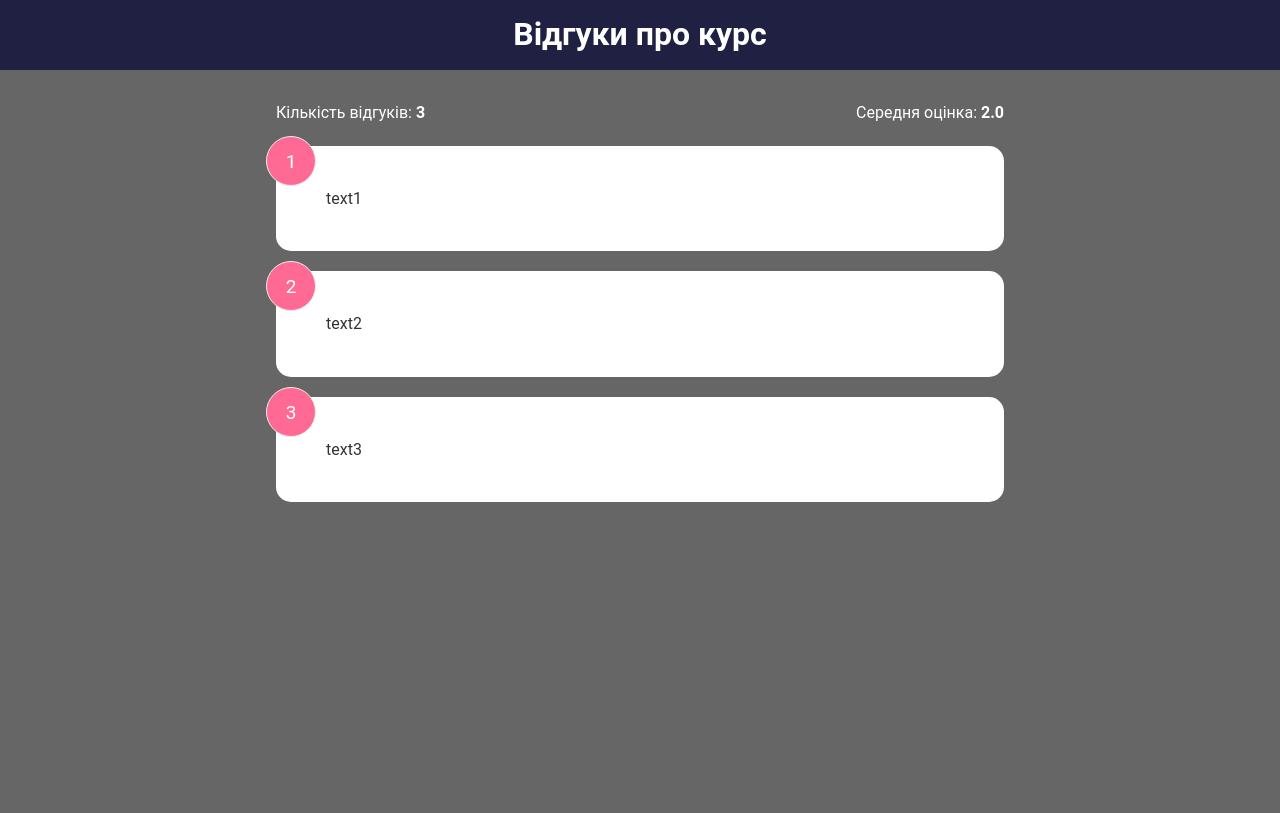
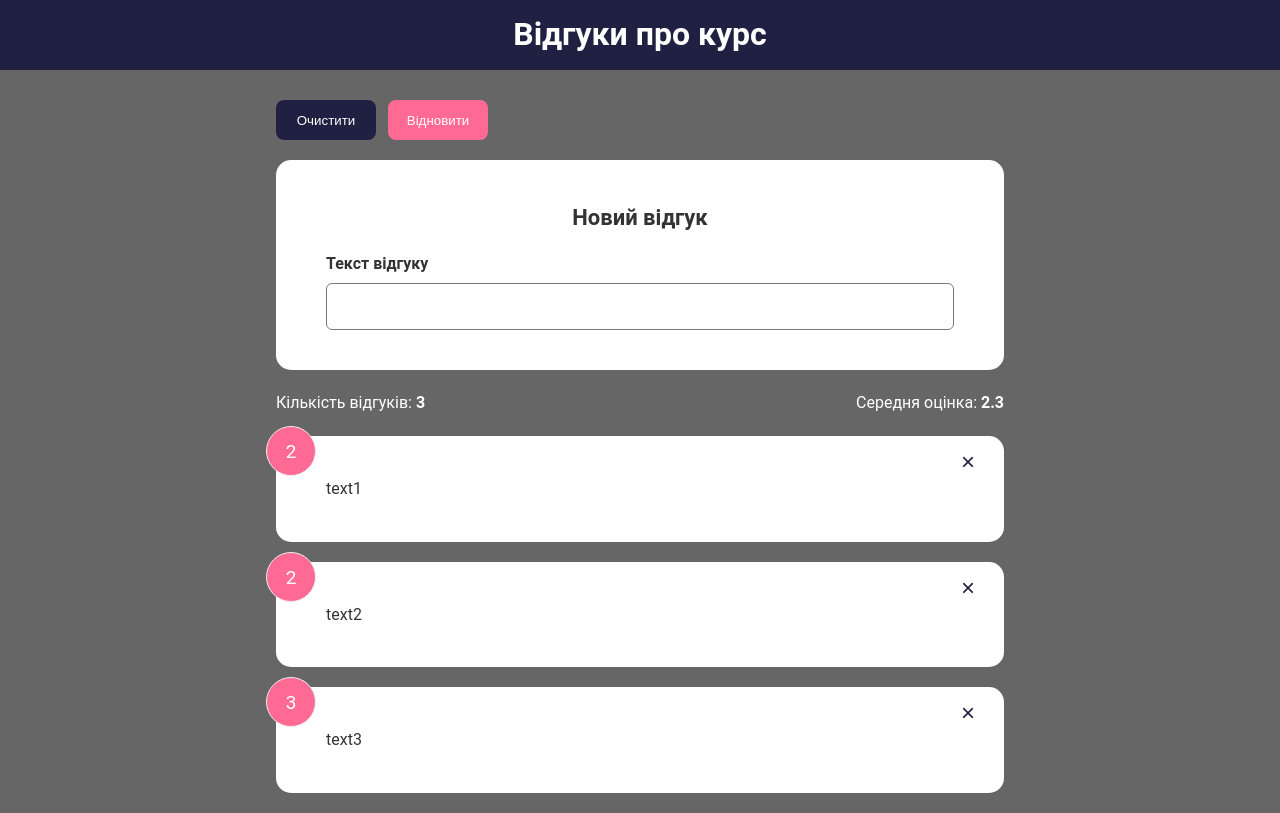
Before and after one commit to Volodymyr-Kovdrysh/frontend-2026, a React (Vite) app: page / in a window 1280 px wide. Built offline with nearby package versions, Linux system fonts and the light colour scheme.

Commit message:
Кінець лекції №4

```diff
--- a/src/App.jsx
+++ b/src/App.jsx
@@ -3,15 +3,53 @@ import list from "./data/FeedbackData.js";
 import FeedBackList from "./components/FeedBackList.jsx";
 import FeedBackStat from "./components/FeedBackStat.jsx";
 import Header from "./components/Header.jsx";
+import FeedBackForm from "./components/FeedBackForm.jsx";
 
 function App() {
-  const [feedbacks] = useState(list);
+  const [feedbacks, setFeedbacks] = useState(list);
+
+  const handleDelete = (id) => {
+    if (!window.confirm("Видалити цей відгук??")) {
+      return;
+    }
+    setFeedbacks((prev) => prev.filter((obj) => obj.id !== id));
+  };
+  const clearFeedbacks = () => {
+    if (!window.confirm("Очистити всі відгуки?")) {
+      return;
+    }
+    setFeedbacks([]);
+  };
+  const resetFeedbacks = () => {
+    setFeedbacks(list);
+  };
   return (
     <>
       <Header />
       <main className="container">
+        <div
+          className="feedback-actions"
+          role="group"
+          aria-label="Дії зі списком"
+        >
+          <button
+            type="button"
+            className="btn btn-primary"
+            onClick={clearFeedbacks}
+          >
+            Очистити
+          </button>
+          <button
+            type="button"
+            className="btn btn-secondary"
+            onClick={resetFeedbacks}
+          >
+            Відновити
+          </button>
+        </div>
+        <FeedBackForm />
         <FeedBackStat feedbacks={feedbacks} />
-        <FeedBackList feedbacks={feedbacks} />
+        <FeedBackList feedbacks={feedbacks} onDelete={handleDelete} />
       </main>
     </>
   );
--- /dev/null
+++ b/src/components/FeedBackForm.jsx
@@ -0,0 +1,24 @@
+import { useState } from "react";
+import Card from "../shared/Card.jsx";
+
+const FeedBackForm = () => {
+  const [text, setText] = useState("");
+  return (
+    <Card>
+      <div className="feedback-form">
+        <h2>Новий відгук</h2>
+        <div className="form-field">
+          <label htmlFor="feedback-text">Текст відгуку</label>
+          <input
+            id="feedback-text"
+            type="text"
+            value={text}
+            onChange={(event) => setText(event.target.value)}
+          />
+        </div>
+      </div>
+    </Card>
+  );
+};
+
+export default FeedBackForm;
--- a/src/components/FeedBackItem.jsx
+++ b/src/components/FeedBackItem.jsx
@@ -1,8 +1,18 @@
 import Card from "../shared/Card.jsx";
 
-const FeedBackItem = ({ feedback }) => {
+const FeedBackItem = ({ feedback, onDelete }) => {
   return (
     <Card>
+      <button
+        type="button"
+        className="close"
+        aria-label={`Видалити відгук: ${feedback.text}`}
+        onClick={() => {
+          onDelete(feedback.id);
+        }}
+      >
+        ×
+      </button>
       <div className="text-display">{feedback.text}</div>
       <div className="num-display">{feedback.rating}</div>
     </Card>
--- a/src/components/FeedBackList.jsx
+++ b/src/components/FeedBackList.jsx
@@ -1,5 +1,5 @@
 import FeedBackItem from "./FeedBackItem.jsx";
-const FeedBackList = ({ feedbacks }) => {
+const FeedBackList = ({ feedbacks, onDelete }) => {
   if (feedbacks.length === 0) {
     return <p className="empty-message">Відгуків ще немає.</p>;
   }
@@ -7,7 +7,7 @@ const FeedBackList = ({ feedbacks }) => {
   return (
     <>
       {feedbacks.map((fb) => {
-        return <FeedBackItem key={fb.id} feedback={fb} />;
+        return <FeedBackItem key={fb.id} feedback={fb} onDelete={onDelete} />;
       })}
     </>
   );
--- a/src/data/FeedbackData.js
+++ b/src/data/FeedbackData.js
@@ -1,5 +1,5 @@
 const FeedbackData = [
-  { id: 1, text: "text1", rating: 1 },
+  { id: 1, text: "text1", rating: 2 },
   { id: 2, text: "text2", rating: 2 },
   { id: 3, text: "text3", rating: 3 },
 ];
--- a/src/index.css
+++ b/src/index.css
@@ -198,3 +198,87 @@ input:focus {
         width: 80%;
     }
 }
+
+.feedback-actions {
+    display: flex;
+    flex-wrap: wrap;
+    gap: 12px;
+    margin-bottom: 20px;
+}
+
+.close {
+    display: grid;
+    place-items: center;
+    width: 32px;
+    height: 32px;
+    font-size: 24px;
+    line-height: 1;
+    color: #202142;
+    border-radius: 6px;
+}
+
+.close:hover {
+    background-color: #fce4ec;
+}
+
+.close:focus-visible,
+.feedback-actions .btn:focus-visible {
+    outline: 3px solid #005fcc;
+    outline-offset: 3px;
+}
+.feedback-form {
+    display: grid;
+    gap: 16px;
+}
+
+.form-field {
+    display: grid;
+    gap: 6px;
+}
+
+.form-field label {
+    font-weight: 600;
+}
+
+.feedback-form input,
+.feedback-form select {
+    min-width: 0;
+    width: 100%;
+    padding: 10px 12px;
+    border: 1px solid #777;
+    border-radius: 6px;
+    font: inherit;
+    color: #222;
+    background: #fff;
+}
+
+.feedback-form .rating-select select {
+    width: 100px;
+}
+
+.feedback-form input:focus-visible,
+.feedback-form select:focus-visible,
+.feedback-form button:focus-visible {
+    outline: 3px solid #005fcc;
+    outline-offset: 3px;
+}
+
+.feedback-form input[aria-invalid="true"] {
+    border-color: #a31535;
+}
+
+.form-help {
+    font-size: 14px;
+    color: #555;
+}
+
+.form-error {
+    font-size: 14px;
+    color: #a31535;
+}
+
+@media (max-width: 480px) {
+    .card:has(.feedback-form) {
+        padding: 28px 20px;
+    }
+}
```
Also changed, not shown: src/components/FeedBackStat.jsx (+6 -2 lines).
